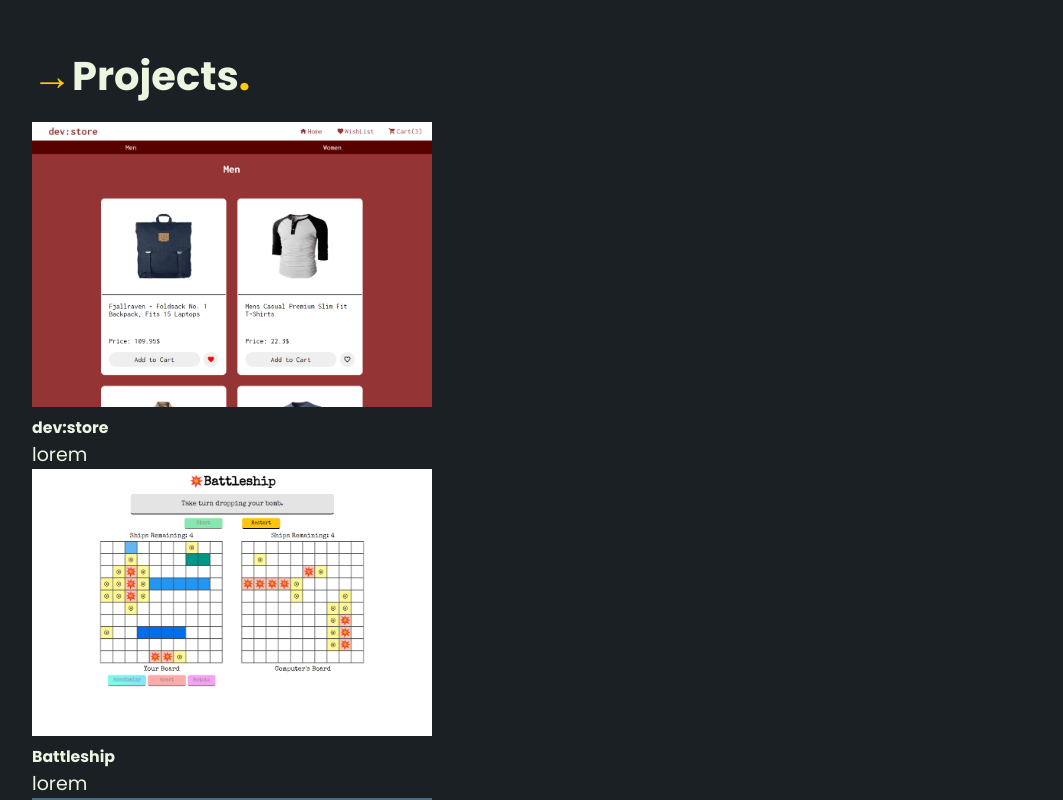
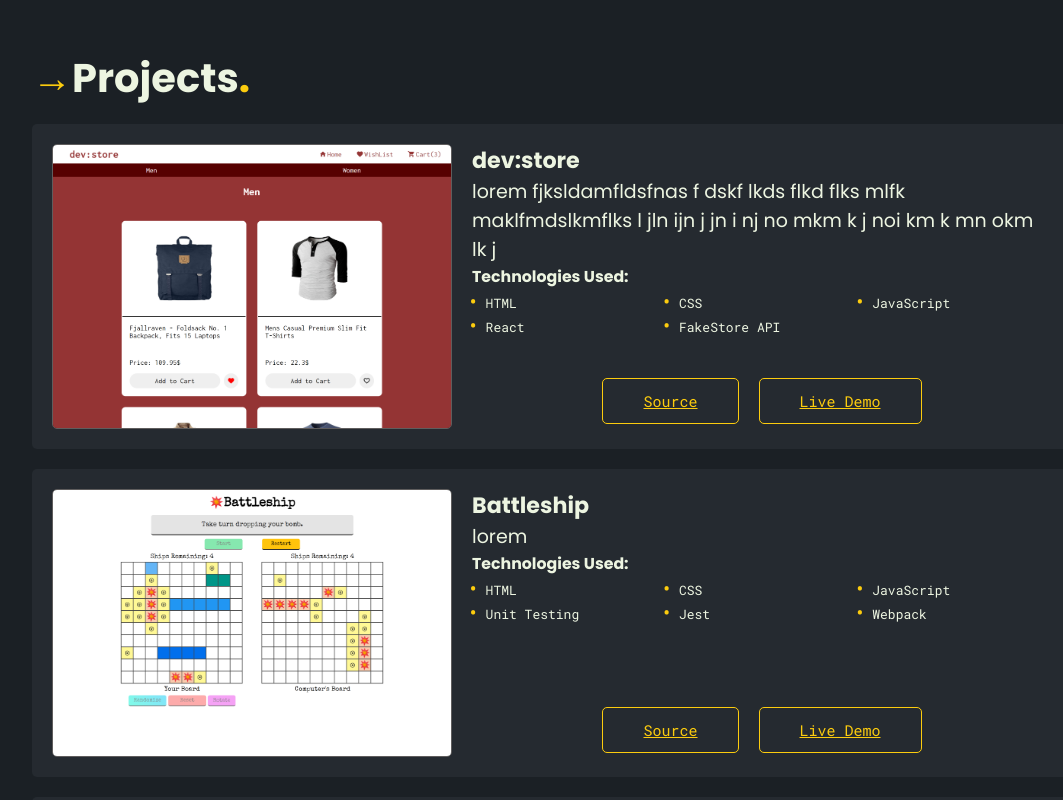
Before and after one commit to khunhour/portfolio, a React (Create React App) app: page / in a window 1280 px wide. Shown: the part 1320-2120 px from the top of the page, without its empty margins (88-1151 px from the left). Built offline with nearby package versions, Linux system fonts and the light colour scheme.

Commit message:
display technologies and link-button of project-info

```diff
--- a/public/style.css
+++ b/public/style.css
@@ -64,8 +64,10 @@ section h2::after {
 	color: var(--accent-color);
 }
 
-button {
+button,
+.link-button {
 	font-family: "Roboto Mono", monospace;
+	font-size: 15px;
 	background-color: transparent;
 	padding: 12px 40px;
 	border-radius: 5px;
@@ -76,7 +78,8 @@ button {
 	margin-top: 20px;
 }
 
-button:hover {
+button:hover,
+.link-button:hover {
 	background-color: #ffd52f2c;
 }
 
--- a/src/components/Projects/Project.css
+++ b/src/components/Projects/Project.css
@@ -1,3 +1,78 @@
+.project-container {
+	display: flex;
+	flex-direction: column;
+	width: 100%;
+
+	gap: 20px;
+}
+
+.project {
+	display: grid;
+	grid-template-columns: min-content 1fr;
+	justify-content: space-between;
+	background-color: #252a30;
+	border-radius: 5px;
+	padding: 20px;
+}
+
+.project-info {
+	display: grid;
+	grid-template-rows: 1fr 20%;
+}
 .project img {
 	width: 400px;
+	border-radius: 5px;
+	margin-right: 20px;
+	border: solid 1px rgb(95, 93, 93);
 }
+
+.tags-container {
+	display: grid;
+	grid-template-columns: 1fr 1fr 1fr;
+}
+
+.tag {
+	font-family: "Roboto Mono", monospace;
+	font-size: 13px;
+	background-color: transparent;
+	/* padding: 5px 10px; */
+	border-radius: 5px;
+	/* border: solid 1px var(--accent-color); */
+	/* color: var(--accent-color); */
+	margin-left: 10px;
+	/* margin-bottom: 10px; */
+}
+
+.tag::before {
+	content: "\2022";
+	color: var(--accent-color);
+	font-size: 18px;
+	font-weight: bold;
+	display: inline-block;
+	width: 1em;
+	margin-left: -0.8em;
+}
+
+.project-buttons {
+	display: flex;
+	flex-direction: row;
+	justify-content: center;
+	align-items: center;
+	gap: 20px;
+}
+.project-buttons a {
+	color: var(--accent-color);
+}
+
+.link-button {
+	margin: 0;
+}
+
+@media (max-width: 1040px) {
+	.project-container {
+		grid-template-columns: 1fr 1fr;
+	}
+	.project {
+		display: flex;
+	}
+}
--- a/src/components/Projects/ProjectCard.js
+++ b/src/components/Projects/ProjectCard.js
@@ -1,11 +1,35 @@
 import React from "react";
 export default function ProjectCard({ project }) {
-	const { title, description, image, tag, source, demo } = project;
+	const { title, description, image, tags, source, demo } = project;
+
+	const tagsContainer = (
+		<>
+			{tags.map((tag, index) => (
+				<div className="tag" key={index}>
+					{tag}
+				</div>
+			))}
+		</>
+	);
 	return (
 		<div className="project">
 			<img src={image} alt="project" />
-			<h5>{title}</h5>
-			<p>{description}</p>
+			<div className="project-info">
+				<div>
+					<h3>{title}</h3>
+					<p>{description}</p>
+					<h5>Technologies Used:</h5>
+					<div className="tags-container">{tagsContainer}</div>
+				</div>
+				<div className="project-buttons">
+					<div className="link-button">
+						<a href={source}>Source</a>
+					</div>
+					<div className="link-button">
+						<a href={demo}>Live Demo</a>
+					</div>
+				</div>
+			</div>
 		</div>
 	);
 }
--- a/src/components/Projects/ProjectConstant.js
+++ b/src/components/Projects/ProjectConstant.js
@@ -1,7 +1,8 @@
 export const projects = [
 	{
 		title: "dev:store",
-		description: "lorem",
+		description:
+			"lorem fjksldamfldsfnas f dskf lkds flkd flks mlfk maklfmdslkmflks l jln ijn j jn i nj no mkm k j noi km k mn okm lk  j",
 		image: "/images/projectImages/devstore.png",
 		tags: ["HTML", "CSS", "JavaScript", "React", "FakeStore API"],
 		source: "https://github.com/khunhour/shopping-cart",
--- a/src/components/Projects/Projects.js
+++ b/src/components/Projects/Projects.js
@@ -6,7 +6,7 @@ export default function Projects() {
 	return (
 		<section id="projects">
 			<h2>Projects</h2>
-			<div>
+			<div className="project-container">
 				{projects.map((project, index) => (
 					<ProjectCard project={project} key={index} />
 				))}
```
Also changed, not shown: public/images/WhatToDo.png (deleted).
